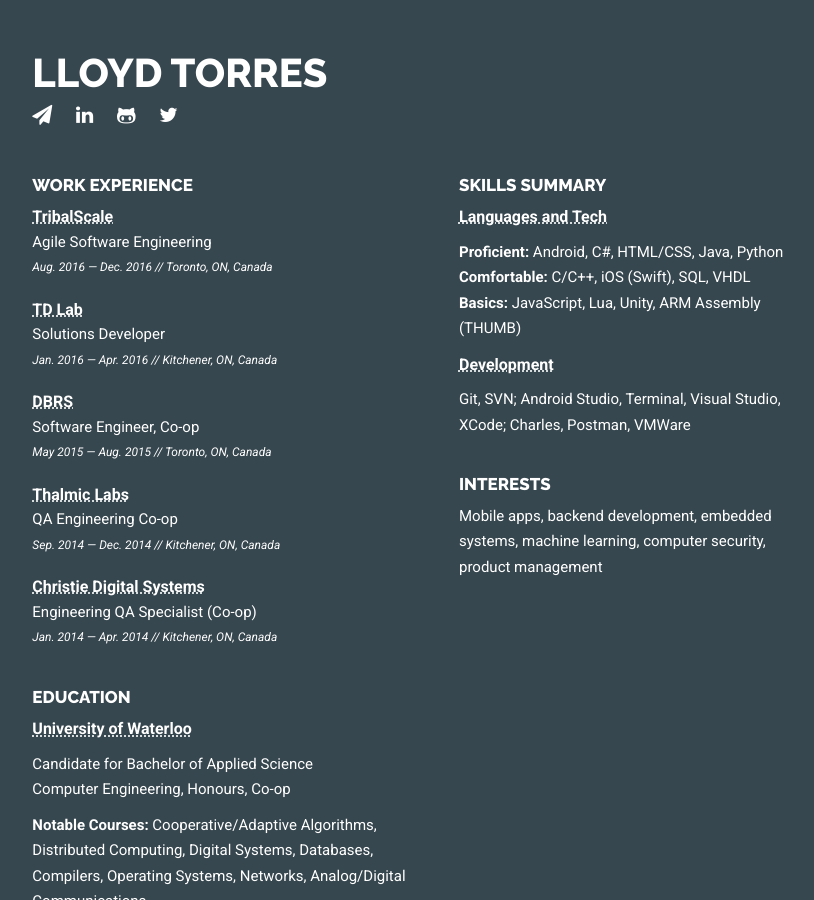
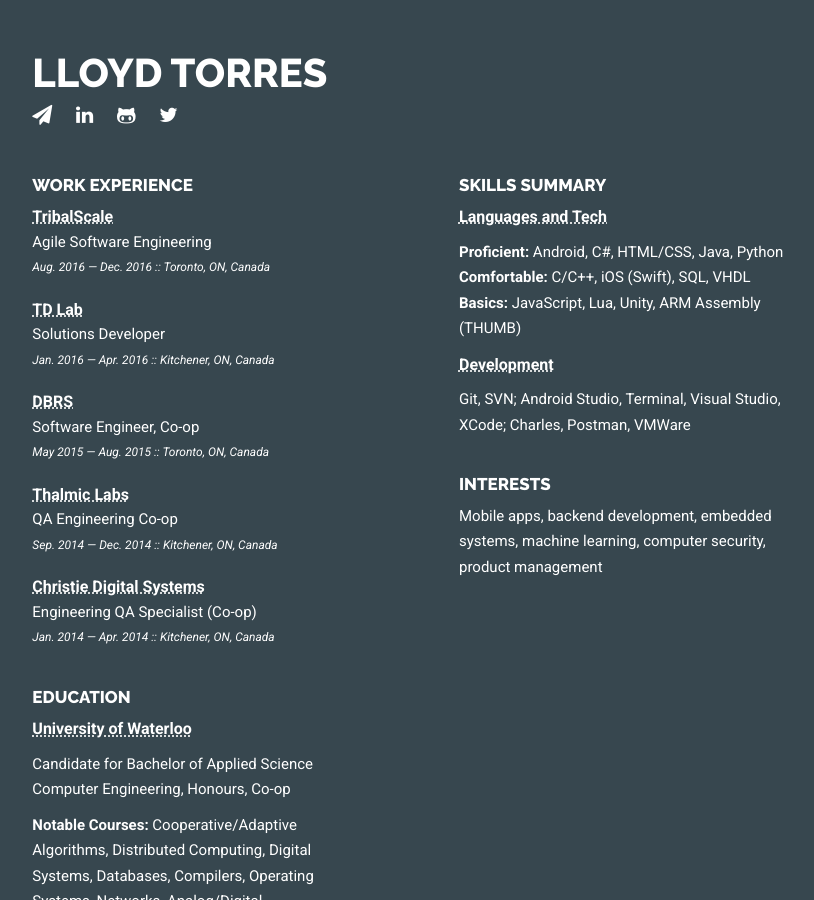
Before and after one commit to lloydtorres/lloydtorres.github.io, a Jekyll site: the page built from index.html, in a window 1280 px wide and 900 px high, scrolled down 1787 px. Shown: the whole window, without its empty margins (196-1010 px from the left). Built offline with Jekyll 4.4.1, drawn with Linux system fonts in a browser that asks for light colours; some of the changed text lies outside the part shown.

Commit message:
Index page adjustments

```diff
--- a/index.html
+++ b/index.html
@@ -45,6 +45,7 @@
 
                 <div class="intro-blurb">
                     <p class="intro-highlight">Hi, my name is Lloyd.</p>
+
                     <p>I'm a fourth-year Computer Engineering student at the <a href="https://uwaterloo.ca/">University of Waterloo</a> in Canada.</p>
 
                     <p>I'm passionate about crafting beautiful and intuitive experiences for users. I love learning new things and working on interesting and challenging projects. I'm also into space, science and tech.</p>
@@ -115,7 +116,7 @@
                 </div>
 
                 <div class="row resume-space">
-                  <div class="col-sm-6 col-xs-12">
+                  <div class="col-sm-5 col-xs-12">
                       <div class="resume-card">
                           <div class="resume-content">
                               <h2><a href="https://www.linkedin.com/in/lartorres">Work Experience</a></h2>
@@ -123,31 +124,31 @@
                               <div class="job-entry">
                                   <div class="company"><a href="http://www.tribalscale.com/">TribalScale</a></div>
                                   <div>Agile Software Engineering</div>
-                                  <div class="caption">Aug. 2016 — Dec. 2016 // Toronto, ON, Canada</div>
+                                  <div class="caption">Aug. 2016 — Dec. 2016 :: Toronto, ON, Canada</div>
                               </div>
 
                               <div class="job-entry">
                                   <div class="company"><a href="https://www.td.com/">TD Lab</a></div>
                                   <div>Solutions Developer</div>
-                                  <div class="caption">Jan. 2016 — Apr. 2016 // Kitchener, ON, Canada</div>
+                                  <div class="caption">Jan. 2016 — Apr. 2016 :: Kitchener, ON, Canada</div>
                               </div>
 
                               <div class="job-entry">
                                   <div class="company"><a href="http://www.dbrs.com/">DBRS</a></div>
                                   <div>Software Engineer, Co-op</div>
-                                  <div class="caption">May 2015 — Aug. 2015 // Toronto, ON, Canada</div>
+                                  <div class="caption">May 2015 — Aug. 2015 :: Toronto, ON, Canada</div>
                               </div>
 
                               <div class="job-entry">
                                   <div class="company"><a href="https://www.thalmic.com/">Thalmic Labs</a></div>
                                   <div>QA Engineering Co-op</div>
-                                  <div class="caption">Sep. 2014 — Dec. 2014 // Kitchener, ON, Canada</div>
+                                  <div class="caption">Sep. 2014 — Dec. 2014 :: Kitchener, ON, Canada</div>
                               </div>
 
                               <div class="job-entry">
                                   <div class="company"><a href="http://www.christiedigital.com/">Christie Digital Systems</a></div>
                                   <div>Engineering QA Specialist (Co-op)</div>
-                                  <div class="caption">Jan. 2014 — Apr. 2014 // Kitchener, ON, Canada</div>
+                                  <div class="caption">Jan. 2014 — Apr. 2014 :: Kitchener, ON, Canada</div>
                               </div>
                           </div>
                       </div>
@@ -162,11 +163,14 @@
                                   <div>Computer Engineering, Honours, Co-op</div></p>
                                   <p><strong>Notable Courses:</strong> Cooperative/Adaptive Algorithms, Distributed Computing, Digital Systems, Databases, Compilers, Operating Systems, Networks, Analog/Digital Communications</p>
                                   <p><strong>Extracurriculars:</strong> Fencing Club, Hackathons</p>
-                                  <div class="caption">Sep. 2013 — Jun. 2018 (Expected) // Waterloo, ON, Canada</div>
+                                  <div class="caption">Sep. 2013 — Jun. 2018 (Expected) :: Waterloo, ON, Canada</div>
                               </div>
 
                           </div>
                       </div>
+                  </div>
+
+                  <div class="col-sm-1 hidden-xs">
                   </div>
 
                   <div class="col-sm-5 col-xs-12">
@@ -204,7 +208,7 @@
             </div><!-- /container -->
         </div>
 
-        <div class="curtain-header generic-container" style="background-image: url('/images/headers/quote-banner-header.jpg'); background-position: bottom; background-size: contain;">
+        <div class="curtain-header generic-container" style="background-image: url('/images/headers/quote-banner-header.jpg'); background-position: bottom;">
             <div class="main-quote generic-container">
                 <div class="main-quote-container"><div class="main-quote-holder">ad astra per aspera</div></div>
             </div>
```
